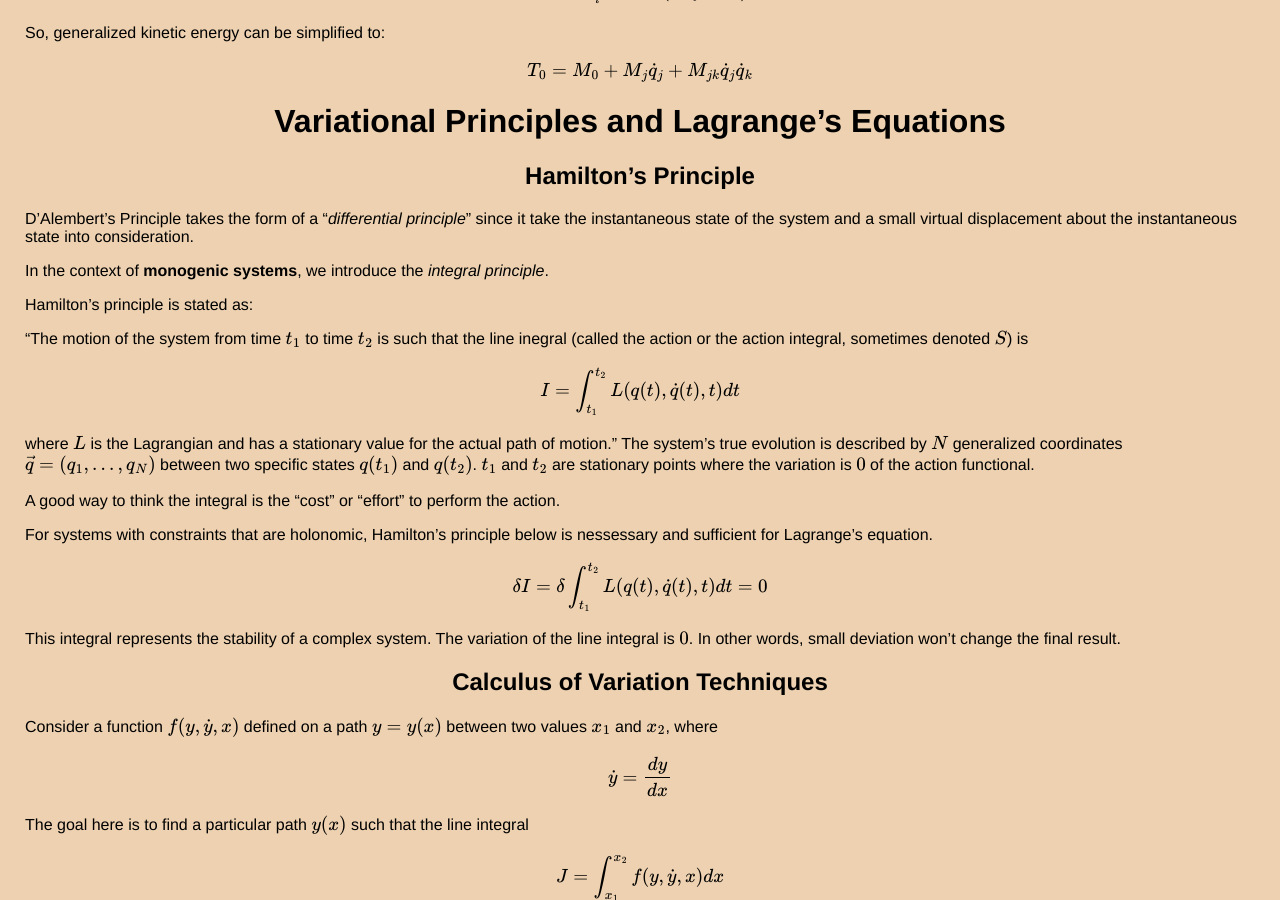
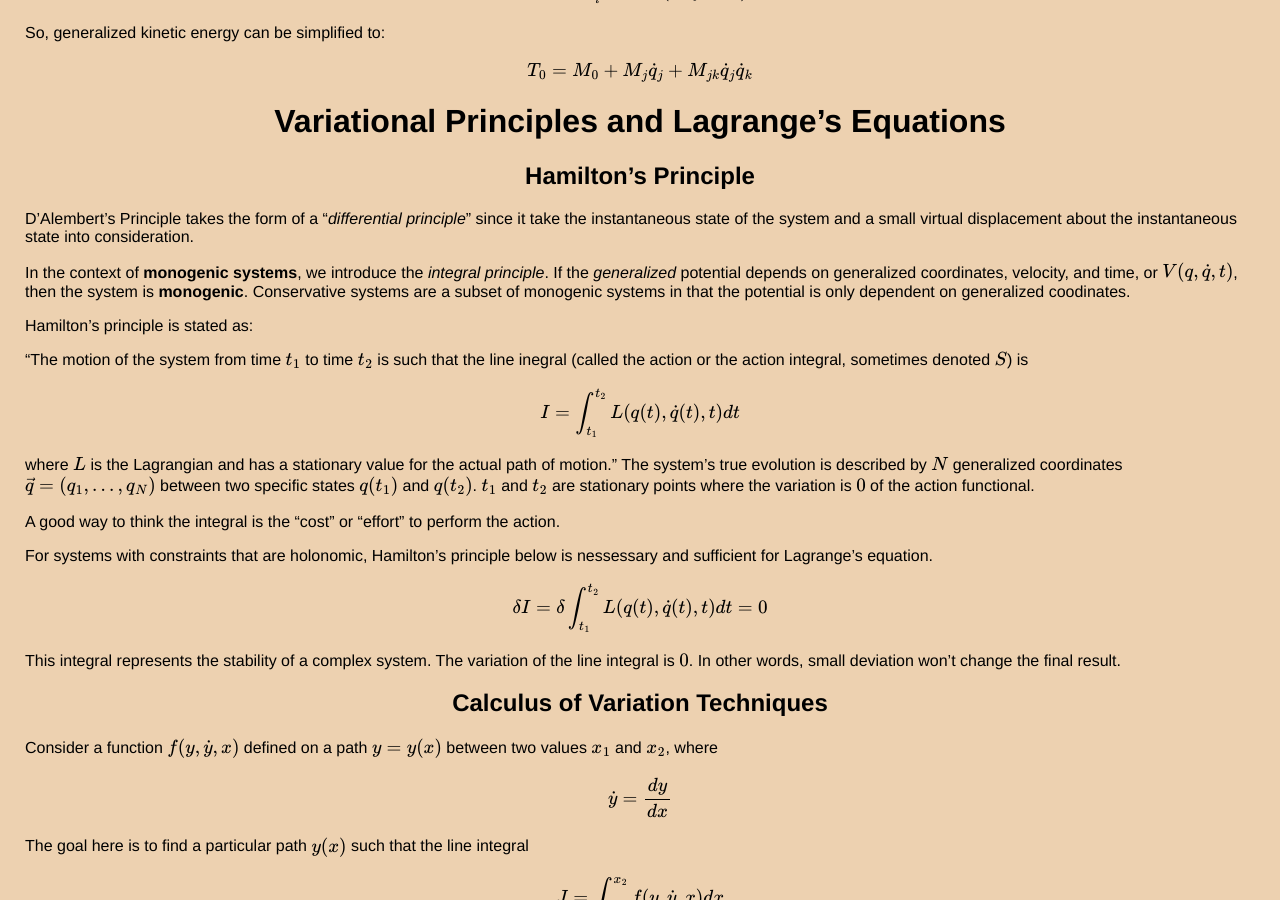
Before and after one commit to thaihangchung7/thaihangchung7.github.io, a Jekyll site: the page built from _notes/classical.md, in a window 1280 px wide and 900 px high, scrolled down 8802 px. Built offline with Jekyll 4.4.1, drawn with Linux system fonts in a browser that asks for light colours; formulas are drawn with MathJax 3.

Commit message:
Added a sentence or two on monogenic systems

```diff
--- a/_notes/classical.md
+++ b/_notes/classical.md
@@ -392,7 +392,7 @@ $$ T_{0} = M_{0} + M_{j} \dot{q}_{j} + M_{jk} \dot{q}_{j} \dot{q}_{k} $$
 
 D'Alembert's Principle takes the form of a "_differential principle_" since it take the instantaneous state of the system and a small virtual displacement about the instantaneous state into consideration.
 
-In the context of **monogenic systems**, we introduce the _integral principle_.
+In the context of **monogenic systems**, we introduce the _integral principle_. If the _generalized_ potential depends on generalized coordinates, velocity, and time, or $$ V(q, \dot{q}, t) $$, then the system is **monogenic**. Conservative systems are a  subset of monogenic systems in that the potential is only dependent on generalized coodinates.
 
 Hamilton's principle is stated as:
 
```
